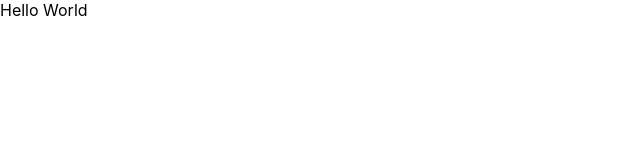
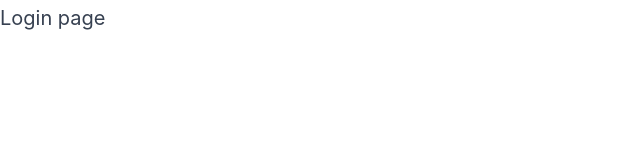
Before and after one commit to vgulerianb/Keep-My-Notes, a React (Create React App) app in the folder client/: page / in a window 1280 px wide. Shown: the top 160 px of the page, without its empty margins (0-640 px from the left). Built offline with nearby package versions, Linux system fonts and the light colour scheme.

Commit message:
Tailwind setup

```diff
--- a/client/package.json
+++ b/client/package.json
@@ -35,5 +35,11 @@
       "last 1 firefox version",
       "last 1 safari version"
     ]
+  },
+  "devDependencies": {
+    "@tailwindcss/typography": "^0.5.2",
+    "autoprefixer": "^10.4.7",
+    "postcss": "^8.4.14",
+    "tailwindcss": "^3.0.24"
   }
 }
--- a/client/src/index.css
+++ b/client/src/index.css
@@ -1,3 +1,6 @@
+@tailwind base;
+@tailwind components;
+@tailwind utilities;
 body {
   margin: 0;
   font-family: -apple-system, BlinkMacSystemFont, 'Segoe UI', 'Roboto', 'Oxygen',
--- a/client/src/pages/index.js
+++ b/client/src/pages/index.js
@@ -1,8 +1,7 @@
 import React from "react";
 
-
 export default function LoginScreen() {
-    return <>
-        Hello World
-    </>
+    return <div className="prose lg:prose-xl">
+        Login page
+    </div>
 }
--- /dev/null
+++ b/client/tailwind.config.js
@@ -0,0 +1,9 @@
+module.exports = {
+  content: ["./src/**/*.{html,js}"],
+  theme: {
+    extend: {},
+  },
+  plugins: [
+    require('@tailwindcss/typography'),
+  ],
+}
```
Also changed, not shown: 1 other file (tests, documents, lock files or other folders).
